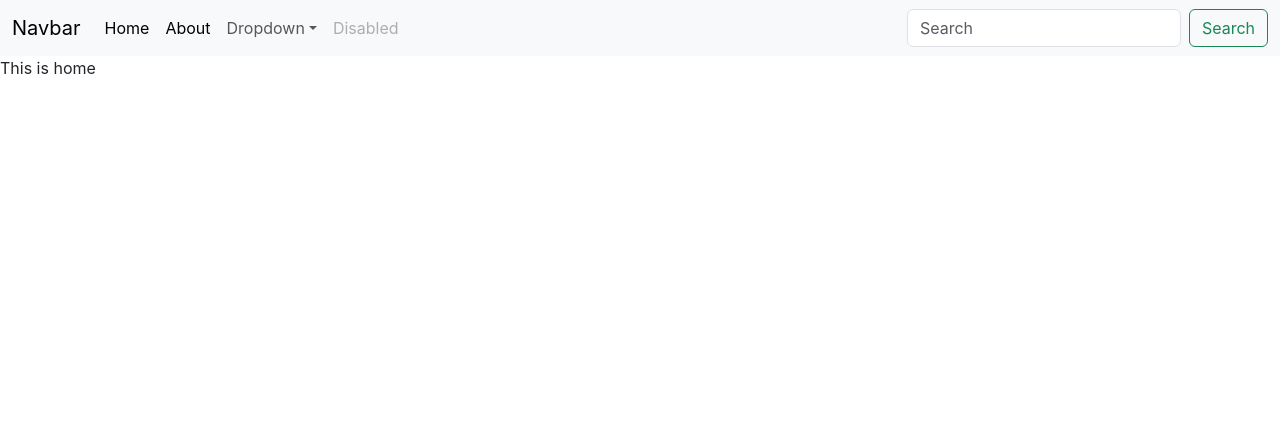
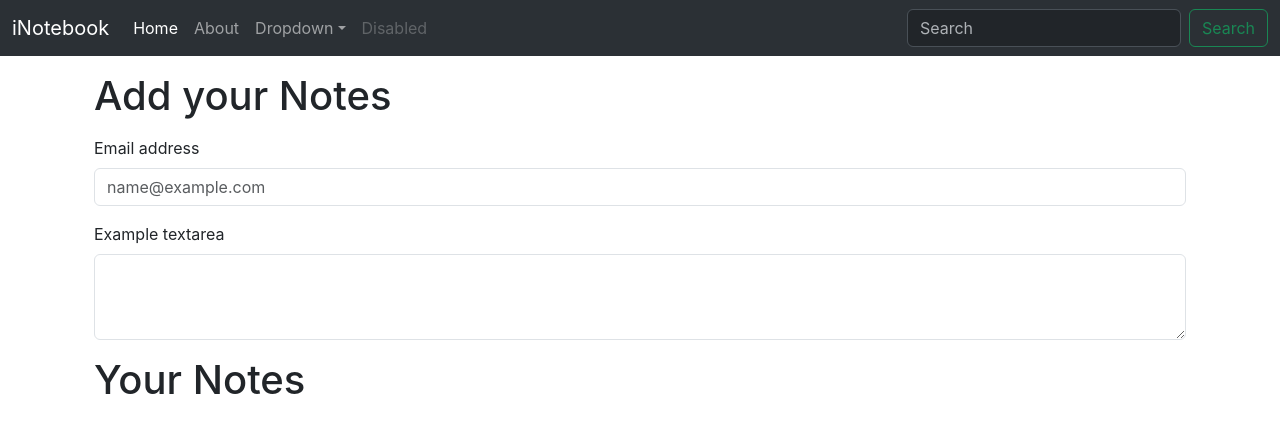
Before and after one commit to swaraj-ssk/iNotebook-with-React-and-Express, a React (Create React App) app: page / in a window 1280 px wide. Shown: the top 432 px of the page. Built offline with nearby package versions, Linux system fonts and the light colour scheme.

Commit message:
Implmented Navbar active class using useLocation hook

```diff
--- a/src/App.js
+++ b/src/App.js
@@ -15,10 +15,12 @@ function App() {
       <NoteState>
         <BrowserRouter>
           <Navbar />
-          <Routes>
-            <Route exact path="/" element={<Home />} />
-            <Route exact path="/about" element={<About />} />
-          </Routes>
+          <div className="container">
+            <Routes>
+              <Route exact path="/" element={<Home />} />
+              <Route exact path="/about" element={<About />} />
+            </Routes>
+          </div>
         </BrowserRouter>
       </NoteState>
     </>
--- a/src/components/About.js
+++ b/src/components/About.js
@@ -1,17 +1,11 @@
-import React, { useContext, useEffect } from 'react'
-import noteContext from '../context/notes/noteContext'
+import React from 'react'
+// import { useEffect, useContext } from 'react'
 
 const About = () => {
-  const a = useContext(noteContext)
-
-  useEffect(() => {
-    a.update();
-    // eslint-disable-next-line react-hooks/exhaustive-deps
-  }, [])
 
   return (
     <div>
-      This is About {a.state.name} and he is class {a.state.class}
+      This is about
     </div>
   )
 }
--- a/src/components/Home.js
+++ b/src/components/Home.js
@@ -3,8 +3,23 @@ import React from 'react'
 const Home = () => {
   return (
     <div>
-        This is home
+      <div className="container my-3">
+        <h1>Add your Notes</h1>
+        <form className="my-3" action="">
+          <div className="mb-3">
+            <label for="exampleFormControlInput1" className="form-label">Email address</label>
+            <input type="email" className="form-control" id="exampleFormControlInput1" placeholder="name@example.com"/>
+          </div>
+          <div className="mb-3">
+            <label for="exampleFormControlTextarea1" className="form-label">Example textarea</label>
+            <textarea className="form-control" id="exampleFormControlTextarea1" rows="3"></textarea>
+          </div>
+        </form>
+      </div>
 
+      <div className="container my-3">
+        <h1>Your Notes</h1>
+      </div>
     </div>
   )
 }
--- a/src/components/Navbar.js
+++ b/src/components/Navbar.js
@@ -1,21 +1,24 @@
 import React from 'react'
-import { Link } from 'react-router-dom'
+import { Link, useLocation } from 'react-router-dom'
 
 const Navbar = () => {
+
+    let location = useLocation();
+
     return (
-        <nav className="navbar navbar-expand-lg bg-body-tertiary">
+        <nav className="navbar navbar-expand-lg bg-body-tertiary" data-bs-theme="dark">
             <div className="container-fluid">
-                <Link className="navbar-brand" to="/">Navbar</Link>
+                <Link className="navbar-brand" to="/">iNotebook</Link>
                 <button className="navbar-toggler" type="button" data-bs-toggle="collapse" data-bs-target="#navbarSupportedContent" aria-controls="navbarSupportedContent" aria-expanded="false" aria-label="Toggle navigation">
                     <span className="navbar-toggler-icon"></span>
                 </button>
                 <div className="collapse navbar-collapse" id="navbarSupportedContent">
                     <ul className="navbar-nav me-auto mb-2 mb-lg-0">
                         <li className="nav-item">
-                            <Link className="nav-link active" aria-current="page" to="/">Home</Link>
+                            <Link className={`nav-link ${location.pathname==="/"?"active":""}`} aria-current="page" to="/">Home</Link>
                         </li>
                         <li className="nav-item">
-                            <Link className="nav-link active" to="/about">About</Link>
+                            <Link className={`nav-link ${location.pathname==="/about"?"active":""}`} to="/about">About</Link>
                         </li>
                         <li className="nav-item dropdown">
                             <Link className="nav-link dropdown-toggle" to="/" role="button" data-bs-toggle="dropdown" aria-expanded="false">
--- a/src/context/notes/NoteState.js
+++ b/src/context/notes/NoteState.js
@@ -1,26 +1,13 @@
 //We want state which is accesible for all.
-import { useState } from "react";
+// import { useState } from "react";
 import NoteContext from "./noteContext"; //imported Note context
 
  const NoteState = (props)=>{
-    const s1= {
-        "name" :"Harry",
-        "class" : "5b"
-    }
-    const [state, setState] = useState(s1);
-    const update = ()=>{
-        setTimeout(()=>{
-            setState({
-                "name" : "Swaraj",
-                "class" : "10B"
-            })
-        }, 2000)
-    }
 
     return (
         //whenever we wrap anything inside this context then automatically all children of props inside them can be accessed
         // here we are sending State and Update both in JS object
-        <NoteContext.Provider value = {{state : state, update : update}}>
+        <NoteContext.Provider>
             {props.children}
         </NoteContext.Provider>
     )
```
